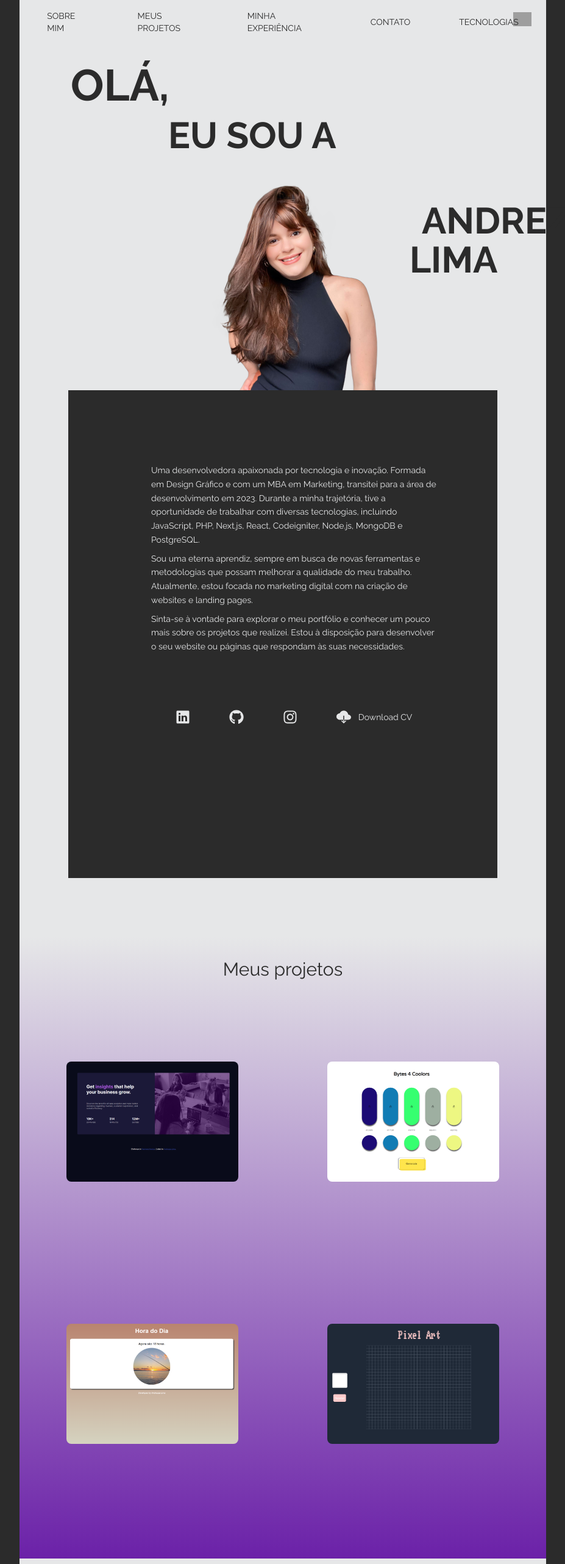
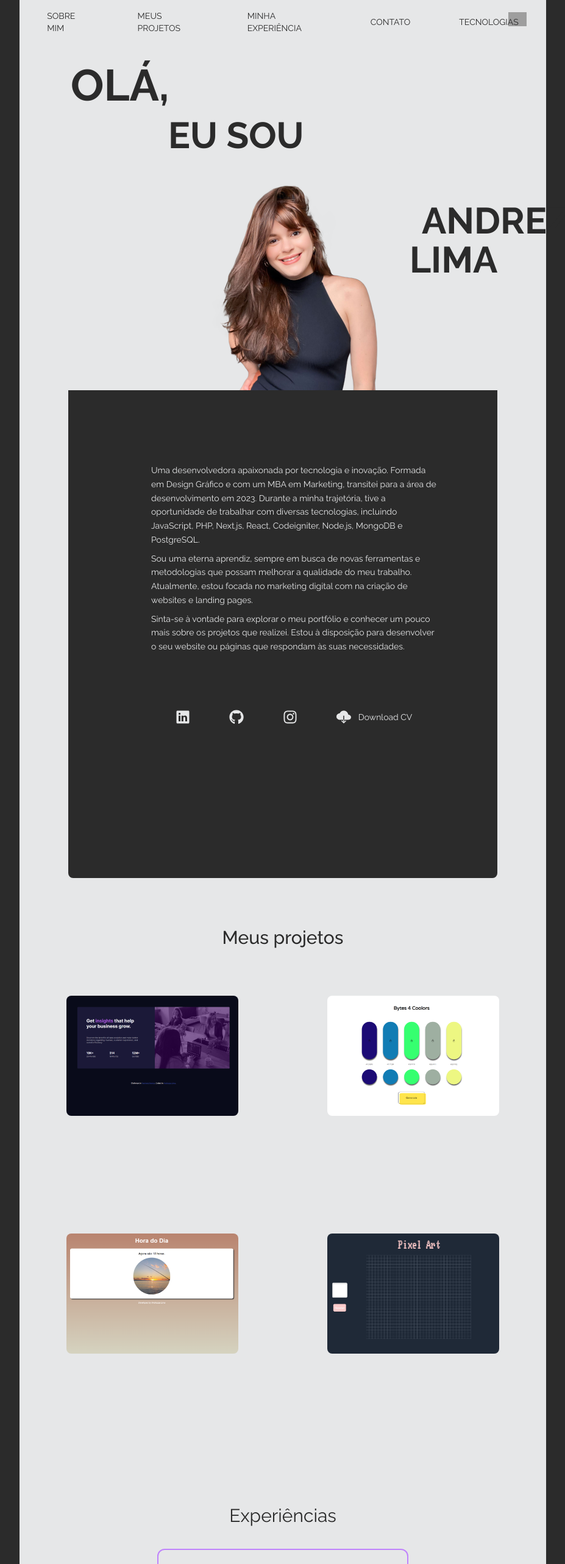
Before and after one commit to andrezzalima/site-portfolio, a Next.js app: page / in a window 1280 px wide. Shown: the top 2565 px of the page at 61% size, without its empty margins (176-1103 px from the left). Built offline with nearby package versions, Linux system fonts and the light colour scheme; grey boxes are pictures that could not be loaded.

Commit message:
upgrade inicial

```diff
--- a/app/page.js
+++ b/app/page.js
@@ -46,7 +46,7 @@ const montserrat = Montserrat_Alternates({
 
 
 const roboto = Roboto({
-  weight: ['300', '400', '500', '700' , '900'],
+  weight: ['300', '400', '500', '700', '900'],
   subsets: ['latin'],
 })
 const playfairDisplay = Playfair_Display({
@@ -140,7 +140,8 @@ export default function Home() {
     <>
 
       {isLanguageLoaded ? (
-        <section className={`flex flex-col md:min-h-screen md:w-screen text-customBlack ${raleway.className} md:px-52  md:bg-customBlack`}>
+        <section className={`flex flex-col md:min-h-screen md:w-screen w-scren text-customBlack ${raleway.className} md:px-52  md:bg-customBlack`}>
+
           <div className='relative bg-customGray flex flex-col items-center'>
             {/* Botão do menu hambúrguer */}
             <div className="fixed top-5 left-5 md:left-auto z-10 w-2/3">
@@ -203,7 +204,7 @@ export default function Home() {
             </div>
 
 
-            <div className={` absolute top-5 right-5 ${raleway.className}`}>
+            <div className={` absolute top-5 right-7 ${raleway.className}`}>
               <div className="relative">
                 <button
                   className="flex items-center bg-transparent hover:cursor-pointer"
@@ -216,7 +217,7 @@ export default function Home() {
                     className="mr-1" />
                 </button>
                 {isOpen && (
-                  <ul className="absolute right-0 top-8 border-2 border-purple-400 rounded-xl bg-slate-700/70 z-10 text-emerald-50">
+                  <ul className="absolute right-0 top-8 rounded-lg bg-slate-700/70 z-10 text-emerald-50">
                     <li className="flex items-center p-2 hover:bg-gray-200 cursor-pointer rounded-t-lg "
                       onClick={() => handleLanguageChange('pt')}>
                       <Image
@@ -245,7 +246,7 @@ export default function Home() {
             {/* Sobre mim */}
             <div id="about" className='flex flex-col items-center md:h-full px-10 md:px-20 w-full min-h-screen bg-customGray'>
 
-
+              {/* OI, EU SOU */}
               <div className='flex flex-col items-center justify-center w-full md:w-full text-sm mt-5 p-1'>
                 <div className={`text-xl md:text-3xl w-full mt-20 ${raleway.className}`}>
                   <h2 className='mb-4 text-4xl md:text-7xl animate-fade-in-up uppercase font-bold'>
@@ -254,7 +255,7 @@ export default function Home() {
                   <p className='mb-4 text-4xl md:text-6xl md:ml-40 ml-20 animate-fade-in-up uppercase font-bold'>
                     {t('i-am')}
                   </p>
-
+                  {/*NOME */}
                   <div className='relative font-bold animate-fade-in-up m-0 p-0 h-96'>
                     <div className='flex justify-center'>
                       <img src='/images/ft_1.png' className='w-96'></img>
@@ -276,7 +277,7 @@ export default function Home() {
               </div>
 
               {/* div descrição */}
-              <div className='relative -top-20 w-full md:h-screen md:w-full text-sm mt-5 md:mt-16 p-1 mb-4 md:pl-10 bg-customBlack text-customGray z-[0] pt-20 animate-fade-in-up'>
+              <div className='relative -top-20 w-full md:h-screen md:w-full text-sm mt-5 md:mt-16 p-1 md:pl-10 bg-customBlack rounded-b-lg text-customGray z-[0] pt-20 animate-fade-in-up'>
                 <div className='w-full mb-5 md:p-10 md:px-24 px-8 '>
                   <p className='text-sm md:text-md md:mb-2 mb-4 leading-relaxed'>
                     {t('description-pt1')}
@@ -311,14 +312,14 @@ export default function Home() {
             </div>
 
             {/* div projects */}
-            <div className='flex flex-col gap-5 text-center text-customBlack p-5' id='projects' style={{
-              background: "linear-gradient(0deg, rgba(107,33,168,1) 0%, rgba(230,231,232,1) 100%)"
-            }}>
-              <h2 className={`text-3xl my-4 ${raleway.className}`}>{t('my-projects')}</h2>
-              <div className="flex flex-col align-center justify-center md:flex-row ">
-                <HoverEffect items={projects} />
+            <div  className='text-center text-customBlack px-5' id='projects' >
+              <h2 className={`text-3xl  ${raleway.className} font-medium`}>{t('my-projects')}</h2>
+
+              {<div className="flex flex-col align-center justify-center md:flex-row ">
+                {<HoverEffect items={projects} />}
+              </div>}
             </div>
-            </div>
+
             {/* div experiences */}
             <div className="p-5 flex flex-col items-center gap-5 text-center md:h-screen" id="experience">
               <h2 className={`text-3xl my-4 md:mt-20 ${raleway.className}`}>{t('experience')}</h2>
--- a/app/ui/card-hover-effect.js
+++ b/app/ui/card-hover-effect.js
@@ -9,7 +9,7 @@ export const HoverEffect = ({ items, className }) => {
   return (
     <div
       className={cn(
-        "grid grid-cols-1 md:grid-cols-2 lg:grid-cols-2 gap-x-8 gap-y-12 py-10",
+        "grid grid-cols-1 md:grid-cols-2 lg:grid-cols-2 gap-x-8 gap-y-2 py-5",
         className
       )}
     >
--- a/package.json
+++ b/package.json
@@ -21,6 +21,7 @@
     "react-dom": "^18",
     "react-i18next": "^15.0.0",
     "react-icons": "^5.2.1",
+    "swiper": "^11.1.11",
     "tailwind-merge": "^2.5.2"
   },
   "devDependencies": {
--- a/public/language/pt/common.json
+++ b/public/language/pt/common.json
@@ -10,7 +10,7 @@
   "technologies": "Tecnologias",
   "contact": "Contato",
   "hi": "Olá,",
-  "i-am": "eu sou a",
+  "i-am": "eu sou",
   "name": "Andrezza",
   "lastname": "Lima",
   "skills": "Habilidades",
```
Also changed, not shown: 1 other file (tests, documents, lock files or other folders). Lines whose indentation alone changed are shown as unchanged.
